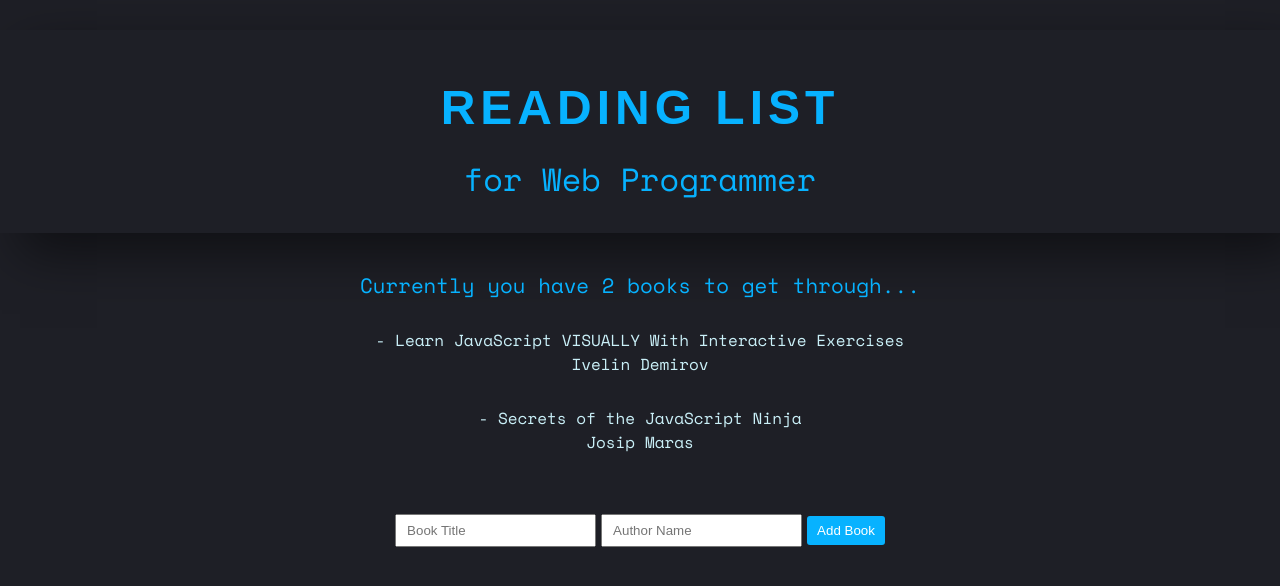
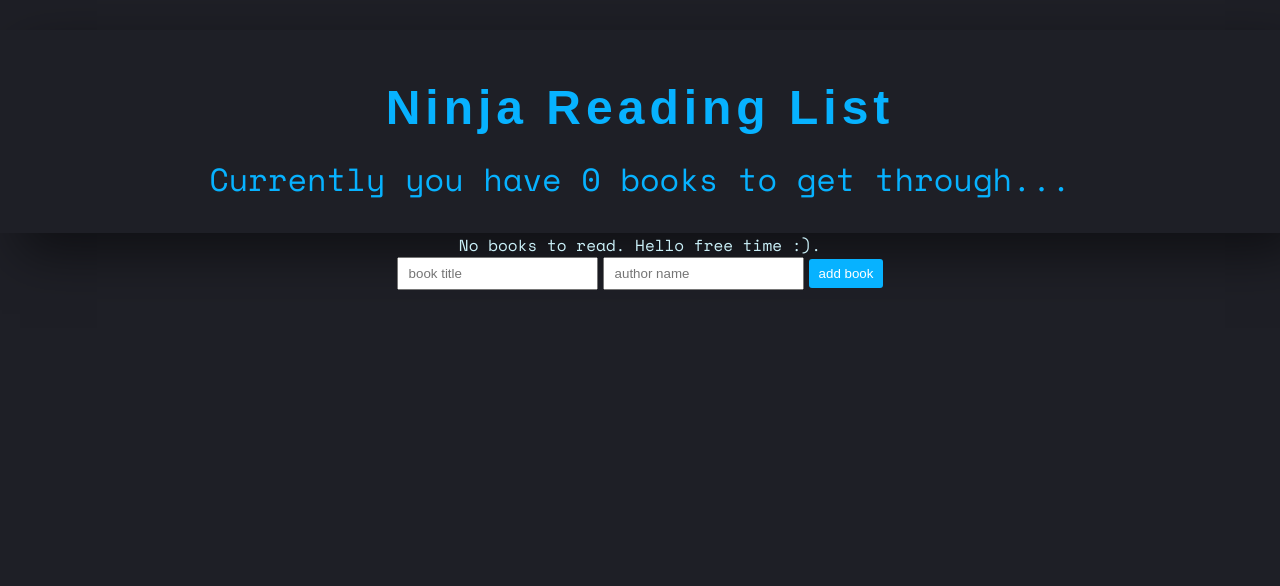
Before and after one commit to saramazal/react-context-example, a React (Create React App) app: page / in a window 1280 px wide. Shown: the top 586 px of the page. Built offline with nearby package versions, Linux system fonts and the light colour scheme.

Commit message:
adding reducer

```diff
--- a/package.json
+++ b/package.json
@@ -14,7 +14,7 @@
     "web-vitals": "^1.0.1"
   },
   "scripts": {
-     "start": "react-scripts start",
+    "start": "react-scripts start",
     "build": "react-scripts build",
     "test": "react-scripts test",
     "eject": "react-scripts eject"
--- a/src/components/BookDetails.js
+++ b/src/components/BookDetails.js
@@ -2,9 +2,9 @@ import React, { useContext } from 'react';
 import { BookContext } from '../contexts/BookContext';
 
 const BookDetails = ({ book }) => {
-  const { removeBook } = useContext(BookContext);
+  const { dispatch } = useContext(BookContext);
   return (
-    <li onClick={() => removeBook(book.id)}>
+    <li onClick={() => dispatch({ type: 'REMOVE_BOOK', id: book.id })}>
       <div className="title">{book.title}</div>
       <div className="author">{book.author}</div>
     </li>
--- a/src/components/BookList.js
+++ b/src/components/BookList.js
@@ -6,8 +6,8 @@ const BookList = () => {
   const { books } = useContext(BookContext);
   return books.length ? (
     <div className="book-list">
-   <h3>Currently you have {books.length} books to get through...</h3>
-           <ul>{books.map(book => {
+      <ul>
+        {books.map(book => {
           return ( <BookDetails book={book} key={book.id} /> );
         })}
       </ul>
--- a/src/components/Navbar.js
+++ b/src/components/Navbar.js
@@ -1,10 +1,12 @@
-import React from 'react';
+import React, { useContext } from 'react';
+import { BookContext } from '../contexts/BookContext';
 
 const Navbar = () => {
-    return (
+  const { books } = useContext(BookContext);
+  return (
     <header className="navbar">
-      <h1>READING LIST</h1>
-      <h2>for Web Programmer</h2>
+      <h1>Ninja Reading List</h1>
+      <h2>Currently you have {books.length} books to get through...</h2>
     </header>
   );
 }
--- a/src/components/NewBookForm.js
+++ b/src/components/NewBookForm.js
@@ -2,25 +2,24 @@ import React, { useContext, useState } from 'react';
 import { BookContext } from '../contexts/BookContext';
 
 const NewBookForm = () => {
-  const { addBook } = useContext(BookContext);
+  const { dispatch } = useContext(BookContext);
   const [title, setTitle] = useState('');
   const [author, setAuthor] = useState('');
 
   const handleSubmit = (e) => {
     e.preventDefault();
-    //console.log(title, author);
-    addBook(title, author);
+    dispatch({ type: 'ADD_BOOK', book: { title, author }});
     setTitle('');
     setAuthor('');
   }
 
   return (
     <form onSubmit={handleSubmit}>
-      <input type="text" placeholder="Book Title" value={title}
-        onChange={(e) => setTitle(e.target.value)} />
-      <input type="text" placeholder="Author Name" value={author}
-        onChange={(e) => setAuthor(e.target.value)} />
-      <input type="submit" value="Add Book" />
+      <input type="text" placeholder="book title" value={title}
+        onChange={(e) => setTitle(e.target.value)} required />
+      <input type="text" placeholder="author name" value={author}
+        onChange={(e) => setAuthor(e.target.value)} required />
+      <input type="submit" value="add book" />
     </form>
   );
 }
--- a/src/contexts/BookContext.js
+++ b/src/contexts/BookContext.js
@@ -1,22 +1,18 @@
-import React, { createContext, useState } from 'react';
-import uuid from 'uuid/v1';
+import React, { createContext, useReducer, useEffect } from 'react';
+import { bookReducer } from '../reducers/bookReducer';
 
 export const BookContext = createContext();
 
 const BookContextProvider = (props) => {
-  const [books, setBooks] = useState([
-    {title: '- Learn JavaScript VISUALLY With Interactive Exercises', author: 'Ivelin Demirov', id: 1},
-    {title: '- Secrets of the JavaScript Ninja', author: 'Josip Maras', id: 2},
-  ]);
-  const addBook = (title, author) => {
-    setBooks([...books, {title, author, id: uuid()}]);
-  };
-  const removeBook = (id) => {
-    setBooks(books.filter(book => book.id !== id));
-  }
-
+  const [books, dispatch] = useReducer(bookReducer, [], () => {
+    const localData = localStorage.getItem('books');
+    return localData ? JSON.parse(localData) : [];
+  });
+  useEffect(() => {
+    localStorage.setItem('books', JSON.stringify(books));
+  }, [books]);
   return (
-    <BookContext.Provider value={{ books, addBook, removeBook }}>
+    <BookContext.Provider value={{ books, dispatch }}>
       {props.children}
     </BookContext.Provider>
   );
--- /dev/null
+++ b/src/reducers/bookReducer.js
@@ -0,0 +1,16 @@
+import uuid from 'uuid/v4';
+
+export const bookReducer = (state, action) => {
+  switch (action.type) {
+    case 'ADD_BOOK':
+      return [...state, {
+        title: action.book.title,
+        author: action.book.author,
+        id: uuid()}
+      ]
+    case 'REMOVE_BOOK':
+      return state.filter(book => book.id !== action.id);
+    default:
+      return state;
+  }
+}
```
Also changed, not shown: 1 other file (tests, documents, lock files or other folders).
